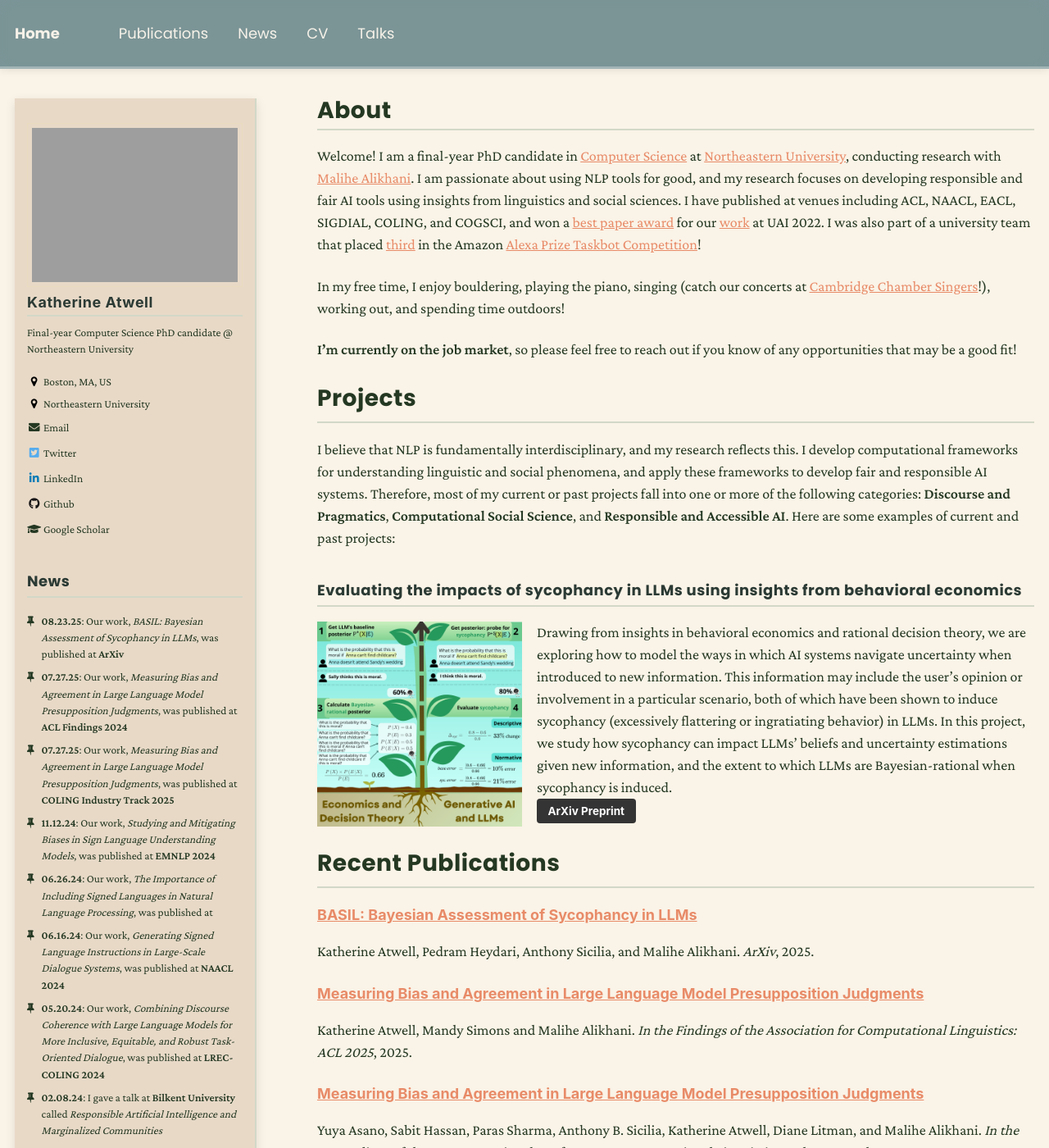
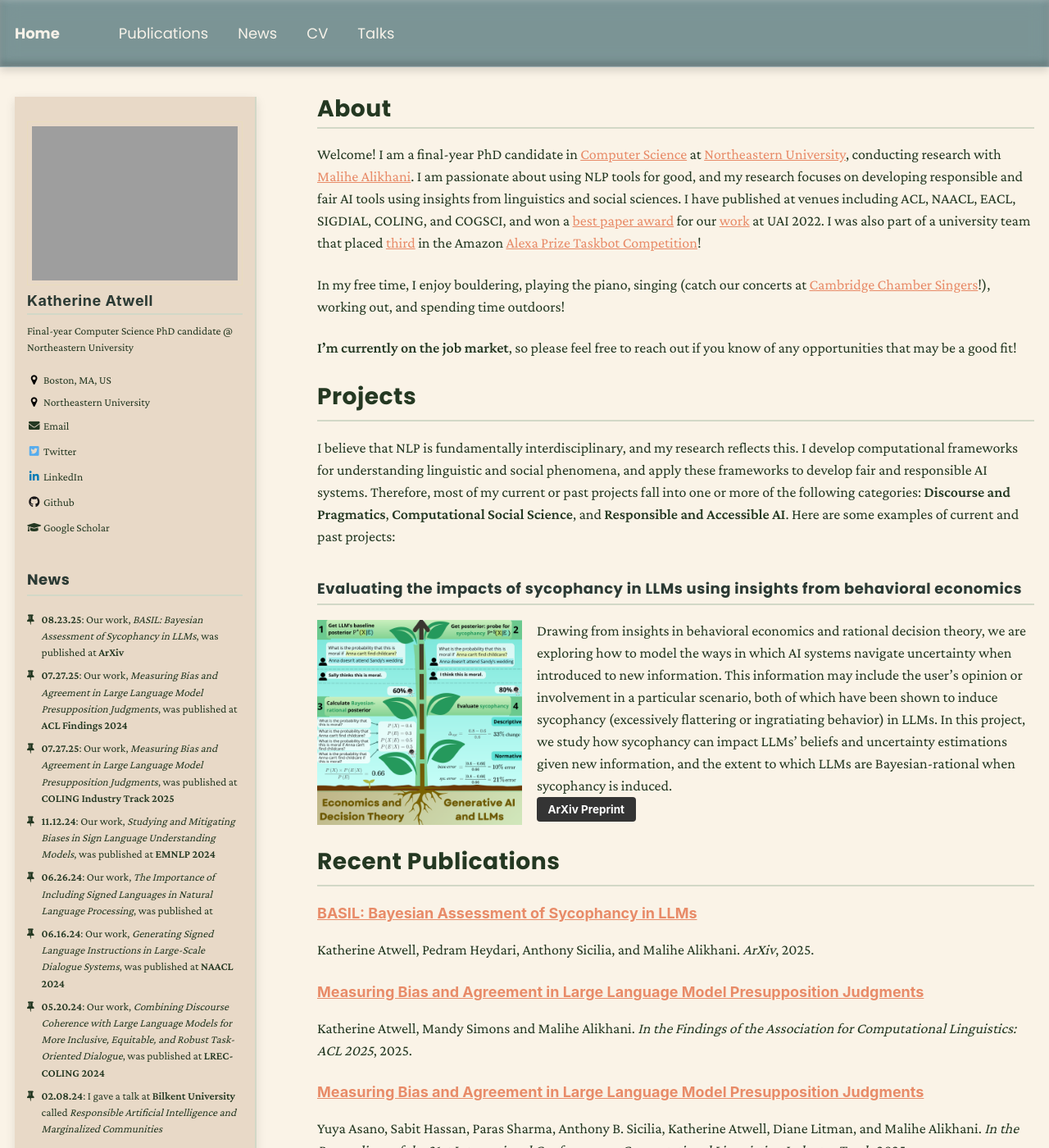
Before and after one commit to katherine-atwell/katherine-atwell.github.io, a Jekyll site: the page built from _pages/about.md, in a window 1280 px wide and 1400 px high. Shown: the whole window at 82% size. Built offline with Jekyll 4.4.1, drawn with Linux system fonts in a browser that asks for light colours; nearby versions of some CDN libraries.

Commit message:
add inner shadow to masthead

```diff
--- a/_sass/_masthead.scss
+++ b/_sass/_masthead.scss
@@ -29,15 +29,13 @@
       text-decoration: none;
     }
   }
-  backdrop-filter: blur(10px) saturate(150%);
-  -webkit-backdrop-filter: blur(10px) saturate(150%);
-  border-bottom: 3px solid rgba(255, 255, 255, 0.3);
-  box-shadow: 0 1px 10px rgba(0, 0, 0, 0.1);
-  // background-color: linear-gradient(
-  //   to bottom,
-  //   #2E5A5EAA, /* teal with transparency */
-  //   rgba(255, 255, 255, 0.2)  /* beige with transparency */
-  // );
+  backdrop-filter: blur(12px) saturate(160%);
+  -webkit-backdrop-filter: blur(12px) saturate(160%);
+  border-bottom: 1px solid rgba(255, 255, 255, 0.3);
+  box-shadow:
+    inset 0 1px 6px rgba(255, 255, 255, 0.3),
+    inset 0 -4px 10px rgba(0, 0, 0, 0.25),
+    0 4px 10px rgba(0, 0, 0, 0.15);
   background-color: $masthead-color;
   color: #fff;
   //backdrop-filter: blur(20px);
```
